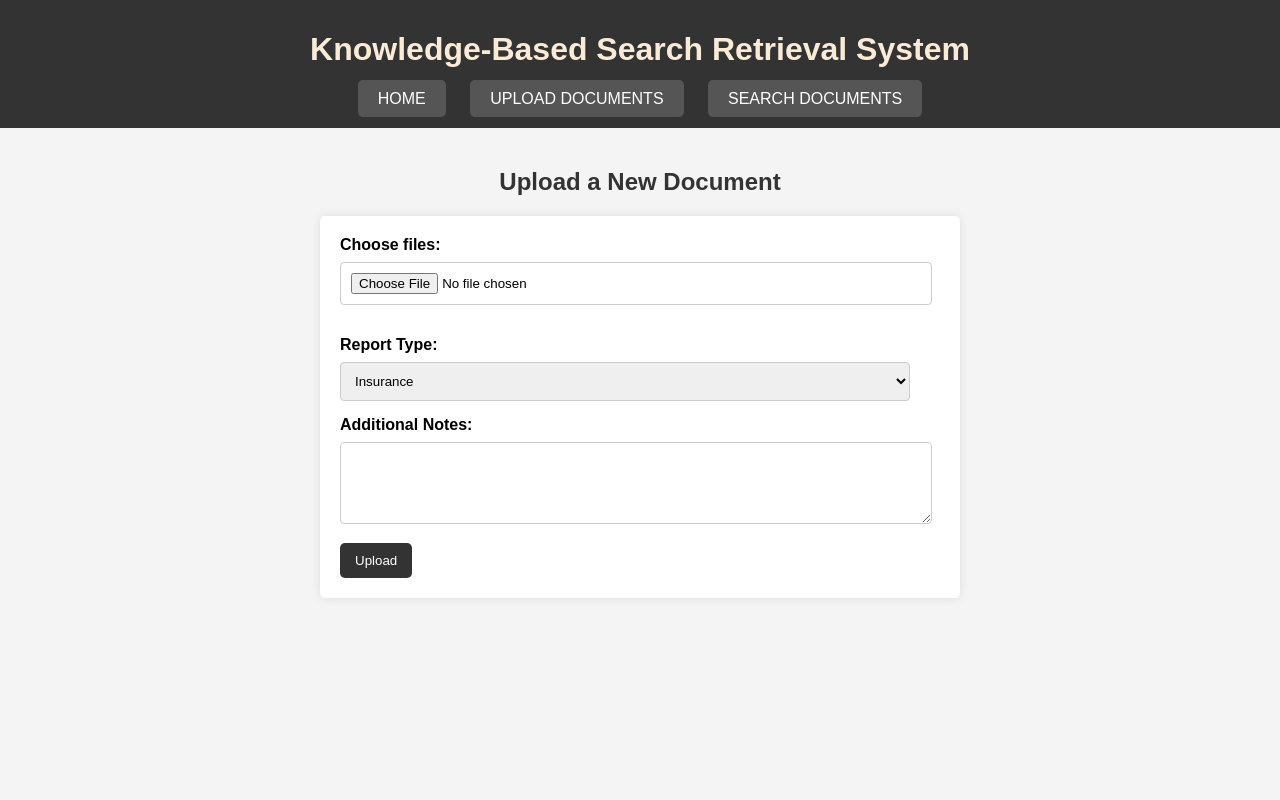
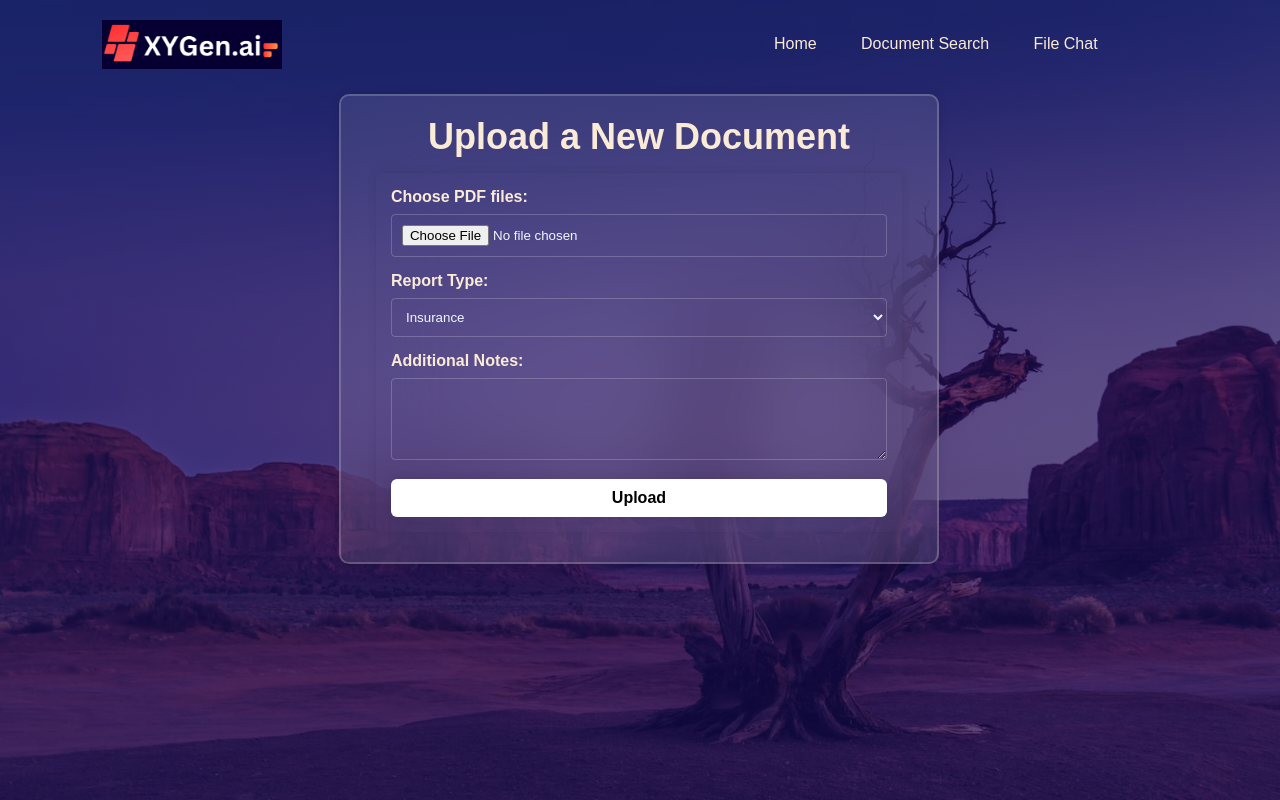
Before and after one commit to Raeesul25/Knowledge-Based-Search-Retrieval-System, a Flask app: page /upload in a window 1280 px wide. Run offline with Flask 3, Linux system fonts and the light colour scheme.

Commit message:
Complete the front-end UI of the system

```diff
--- a/static/style.css
+++ b/static/style.css
@@ -1,55 +1,94 @@
-/* General Styling */
-body {
-    font-family: Arial, sans-serif;
+/* home pages style */
+*{
     margin: 0;
     padding: 0;
-    background-color: #f4f4f4;
+    font-family: 'Poppins', sans-serif;
+    box-sizing: border-box;
 }
 
-header {
-    background-color: #333;
-    color: #fff;
-    padding: 10px 0;
-    text-align: center;
+.container{
+    width: 100%;
+    min-height: 100vh;
+    background-image: linear-gradient(rgba(9,0,77,0.65), rgba(9,0,77,0.65)),
+    url('../static/images/background.png');
+    background-size: cover;
+    background-position: center;
+    padding: 10px 8%;
 }
 
-nav {
-    margin: 10px 0;
-    text-align: center;
+nav{
+    width: 100%;
+    display: flex;
+    align-items: center;
+    justify-content: space-between;
+    padding: 10px 0;
 }
 
-nav a {
-    color: #fff;
-    background-color: #555;
-    padding: 10px 20px;
-    text-decoration: none;
-    text-transform: uppercase;
-    border-radius: 5px;
-    margin: 0 10px;
-    transition: background-color 0.3s;
+.logo{
+    width: 180px;
+    cursor: pointer;
 }
 
-nav a:hover {
-    background-color: #777;
+nav ul{
+    list-style: none;
+    width: 100%;
+    text-align: right;
+    padding-right: 60px;
 }
 
-/* Main Content Styling */
-main {
-    padding: 20px;
+nav ul li{
+    display: inline-block;
+    margin: 10px 20px;
 }
 
-h1, h2, h3 {
-    color: #333;
+nav ul li a{
+    color: antiquewhite;
+    text-decoration: none;
+}
+
+.content{
+    margin-top: 10%;
+    color: aliceblue;
+    max-width: 620px;
+}
+
+.content h1{
+    font-size: 45px;
+    font-weight: 600;
+    line-height: 60px;
+    margin-bottom: 25px;
+}
+
+.content p{
+    line-height: 25px;
+}
+
+/* upload page style */
+.wrapper{
+    width: 600px;
+    margin-top: 15px;
+    margin-left: 22%;
+    border-radius: 10px;
+    background-color: rgba(255, 255, 255, 0.1);
+    border: 2px solid rgba(255, 255, 255, 0.2);
+    box-shadow: 0 0 10px rgba(0, 0, 0, 0.1);
+    backdrop-filter: blur(50px);
+    color: antiquewhite;
+    padding: 20px 35px 15px;
+}
+
+.wrapper h2{
+    font-size: 36px;
     text-align: center;
+    margin-bottom: 10px;
 }
 
 form {
-    background-color: #fff;
-    padding: 20px;
+    padding: 15px;
     border-radius: 5px;
     box-shadow: 0 0 10px rgba(0, 0, 0, 0.1);
     max-width: 600px;
-    margin: 20px auto;
+    margin: 15px auto;
 }
 
 label {
@@ -62,53 +101,222 @@ input[type="text"],
 input[type="file"],
 textarea,
 select {
-    width: 95%;
+    width: 100%;
     padding: 10px;
     margin-bottom: 15px;
-    border: 1px solid #ccc;
+    border: 1px solid rgba(255, 255, 255, 0.2);
     border-radius: 4px;
+    background-color: transparent;
+    color: aliceblue;
+}
+
+select option{
+    color: black;
 }
 
 button[type="submit"] {
-    background-color: #333;
-    color: #fff;
+    width: 100%;
+    background-color: #fff;
+    color: black;
     padding: 10px 15px;
     border: none;
-    border-radius: 5px;
+    outline: none;
+    border-radius: 6px;
+    box-shadow: 0 0 10px rgba(0, 0, 0, 0.1);
     cursor: pointer;
     transition: background-color 0.3s;
+    font-size: 16px;
+    font-weight: 600;
 }
 
 button[type="submit"]:hover {
-    background-color: #555;
+    background-color: antiquewhite;
 }
 
-/* Search Results Styling */
-ul {
-    list-style-type: none;
-    padding: 0;
+::placeholder{
+    color: aliceblue;
+    opacity: 0.5;
 }
 
-ul li {
+.popup{
+    width: 350px;
     background-color: #fff;
-    padding: 15px;
-    margin-bottom: 10px;
-    border-radius: 5px;
-    box-shadow: 0 0 10px rgba(0, 0, 0, 0.1);
+    border-radius: 6px;
+    position: absolute;
+    top: 50%;
+    left: 50%;
+    transform: translate(-50%, -50%);
+    text-align: center;
+    color: #333;
+    padding: 0 30px 60px;
 }
 
-ul li strong {
-    font-size: 1.2em;
-    color: #333;
+.popup img{
+    width: 100px;
+    margin-top: -50px;
+    border-radius: 50%;
+    box-shadow: 0 2px 5px rgba(0, 0, 0, 0.2);
 }
 
-ul li a {
-    color: #333;
-    text-decoration: underline;
-    margin-top: 10px;
-    display: inline-block;
+.popup h3{
+    font-size: 30px;
+    font-weight: 500;
+    margin: 25px 0 10px;
 }
 
-ul li a:hover {
-    color: #555;
+.popup button{
+    width: 100%;
+    margin-top: 25px;
+    /* margin-left: 150px; */
+    padding: 10px 0;
+    background-color: #00A24C;
+    border: 0;
+    outline: none;
+    border-radius: 4px;
+    box-shadow: 0 5px 5px rgba(0, 0, 0, 0.2);
+    cursor: pointer;
 }
+
+.failed{
+    width: 100%;
+    margin-top: 25px;
+    /* margin-left: 150px; */
+    padding: 10px 0;
+    background-color: #c83636;
+    border: 0;
+    outline: none;
+    border-radius: 4px;
+    box-shadow: 0 5px 5px rgba(0, 0, 0, 0.2);
+    cursor: pointer;
+}
+
+.popup button a,
+.failed a{
+    color: #fff;
+    font-size: 18px;
+    text-decoration: none;
+}
+
+
+.popup p{
+    line-height: 20px;
+}
+
+/* search page style */
+.left {
+    margin-top: 25px;
+    width: 40%;
+    position: fixed;
+    z-index: 1;
+    overflow-x: hidden;
+    padding-top: 20px;
+    left: 0;
+    padding: 10px;
+}
+
+.right {
+    margin-top: 25px;
+    width: 60%;
+    position: fixed;
+    z-index: 1;
+    overflow-x: hidden;
+    padding-top: 20px;
+    right: 0;
+    padding: 10px;
+}
+
+.search{
+    width: 500px;
+    margin-top: 15px;
+    margin-left: 10px;
+    border-radius: 10px;
+    background-color: rgba(255, 255, 255, 0.1);
+    border: 2px solid rgba(255, 255, 255, 0.2);
+    box-shadow: 0 0 10px rgba(0, 0, 0, 0.1);
+    backdrop-filter: blur(50px);
+    color: antiquewhite;
+    padding: 20px 25px 15px;
+    text-align: center;
+}
+
+.search h2{
+    font-size: 36px;
+    text-align: center;
+    margin-bottom: 10px;
+}
+
+.search form button {
+    width: 35%;
+    background-color: #fff;
+    color: black;
+    padding: 10px 15px;
+    border: none;
+    outline: none;
+    border-radius: 6px;
+    box-shadow: 0 0 10px rgba(0, 0, 0, 0.1);
+    cursor: pointer;
+    transition: background-color 0.3s;
+    font-size: 16px;
+    font-weight: 600;
+    margin-left: 265px;
+}
+
+.search p{
+    line-height: 20px;
+    font-size: 14px;
+    font-style: italic;
+}
+
+.results{
+    width: 90%;
+    margin-top: 15px;
+    margin-right: 10px;
+    margin-left: 30px;
+    border-radius: 10px;
+    background-color: rgba(227, 165, 99, 0.1);
+    border: 2px solid rgba(255, 255, 255, 0.2);
+    box-shadow: 0 0 10px rgba(0, 0, 0, 0.1);
+    backdrop-filter: blur(50px);
+    color: antiquewhite;
+    padding: 20px 25px 15px;
+    text-align: center;
+}
+
+.results h3{
+    font-size: 32px;
+    text-align: center;
+    margin-bottom: 10px;
+}
+
+.scroll{
+    margin: 4px, 4px;
+    padding: 4px;
+    height: 110px;
+    overflow-x: hidden;
+    overflow-y: auto;
+    text-align: justify;
+}
+
+.res-scroll{
+    margin: 4px, 4px;
+    padding: 4px;
+    height: 300px;
+    overflow-x: hidden;
+    overflow-y: auto;
+    text-align: justify;
+}
+
+.output{
+    text-align: left;
+    padding: 10px;
+}
+
+.output p{
+    font-size: 20px;
+    font-weight: 500;
+}
+
+.output li{
+    font-size: 16px;
+    font-weight: 500;
+}
--- a/templates/base.html
+++ /dev/null
@@ -1,21 +0,0 @@
-<!DOCTYPE html>
-<html lang="en">
-<head>
-    <meta charset="UTF-8">
-    <title>Knowledge-Based Search Retrieval System</title>
-    <link rel="stylesheet" href="{{ url_for('static', filename='style.css') }}">
-</head>
-<body>
-    <header>
-        <h1 style="color: antiquewhite;">Knowledge-Based Search Retrieval System</h1>
-        <nav>
-            <a href="{{ url_for('index') }}">Home</a>
-            <a href="{{ url_for('upload') }}">Upload Documents</a>
-            <a href="{{ url_for('search') }}">Search Documents</a>
-        </nav>
-    </header>
-    <main>
-        {% block content %}{% endblock %}
-    </main>
-</body>
-</html>
--- a/templates/upload.html
+++ b/templates/upload.html
@@ -1,36 +1,56 @@
-{% extends "base.html" %}
-{% block content %}
+<!DOCTYPE html>
+<html lang="en">
+<head>
+    <meta charset="UTF-8">
+    <meta name="viewport" content="width=device-width, initial-scale=1.0">
+    <title>Knowledge-Based Search Retrieval System</title>
+    <link rel="stylesheet" href="../static/style.css">
+</head>
+<body>
+    <div class="container">
+        <nav>
+            <img src="../static/images/XYGen.png" class="logo">
+            <ul>
+                <li><a href="{{ url_for('index') }}">Home</a></li>
+                <li><a href="{{ url_for('search') }}">Document Search</a></li>
+                <li><a href="{{ url_for('pdfchat') }}">File Chat</a></li>
+            </ul>
+        </nav>
+
+        <div class="wrapper">
             <h2>Upload a New Document</h2>
             <form method="post" enctype="multipart/form-data">
-    <label for="file">Choose files:</label>
-    <input type="file" name="file" id="files" accept=".pdf,.docx,.txt,.doc" required><br>
-    <ul id="fileList"></ul>
+                <label for="file">Choose PDF files:</label>
+                <input type="file" name="file" id="files" accept=".pdf" required><br>
                 <label for="report_type">Report Type:</label>
                 <select name="report_type" required>
-        <option value="insurance">Insurance</option>
-        <option value="medical">Medical</option>
-        <option value="legal">Legal Document</option>
-        <option value="financial">Financial</option>
-        <option value="marketing">Marketing</option>
-        <option value="research">Research Papers</option>
-        <option value="inventory">Inventory</option>
-        <option value="it">IT</option>
-        <option value="other">Others</option>
+                    <option value="insurance-document">Insurance</option>
+                    <option value="medical-document">Medical</option>
+                    <option value="legal-document">Legal Document</option>
+                    <option value="financial-document">Financial</option>
+                    <option value="research-document">Research Papers</option>
+                    <option value="other-document">Others</option>
                 </select><br>
                 <label for="notes">Additional Notes:</label>
                 <textarea name="notes" rows="4" required></textarea><br>
-    <button type="submit">Upload</button>
+                <button type="submit" class="submit">Upload</button>
             </form>
-<script>
-    document.getElementById('files').addEventListener('change', function() {
-        var fileList = document.getElementById('fileList');
-        fileList.innerHTML = ''; // Clear the current list
-
-        for (var i = 0; i < this.files.length; i++) {
-            var listItem = document.createElement('li');
-            listItem.textContent = this.files[i].name;
-            fileList.appendChild(listItem);
-        }
-    });
-</script>
-{% endblock %}
+            {% if message %}
+            <div class="popup">
+                {% if message == "Success" %}
+                    <img src="../static/images/sucess-icon.png">
+                    <h3>Thank You!</h3>
+                    <p>Your file has been successfully uploaded. Thanks!</p>
+                    <button type="button"><a href="{{ url_for('upload') }}">OK</a></button>
+                {% else %}
+                    <img src="../static/images/failed-icon.png">
+                    <h3>Sorry!</h3>
+                    <p>Your file upload has failed. Please go and try again.</p>
+                    <button type="button" class="failed"><a href="{{ url_for('upload') }}">OK</a></button>
+                {% endif %}
+            </div>
+            {% endif %}
+        </div>
+    </div>
+</body>
+</html>
```
Also changed, not shown: templates/index.html (+18 -6 lines), templates/pdfchat.html (added, +47 -0 lines), static/images/XYGen.png (added), static/images/background.png (added), static/images/failed-icon.png (added), static/images/sucess-icon.png (added). Lines whose indentation alone changed are shown as unchanged.
